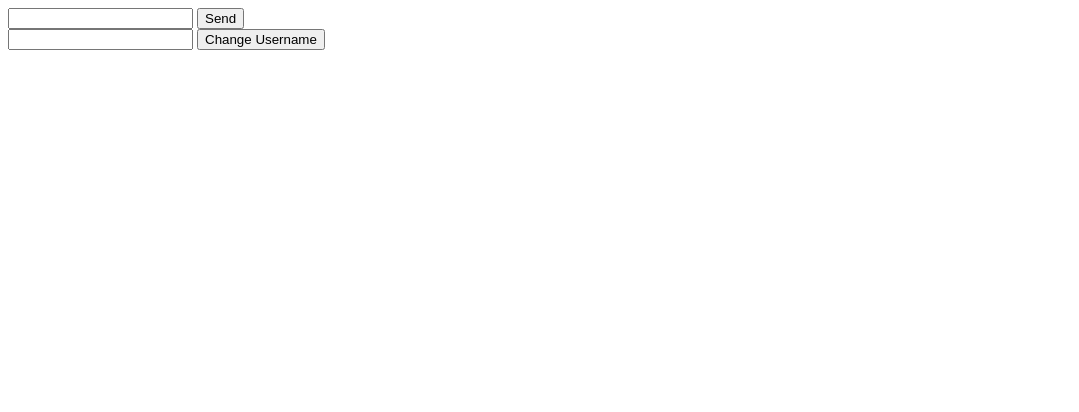
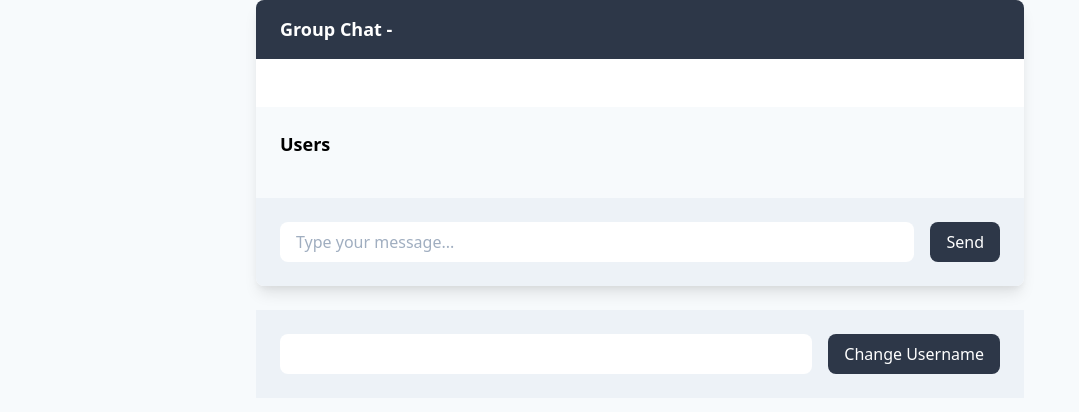
Before and after one commit to leonardoad/bun-chat, a website: page src/index.html in a window 1280 px wide. Shown: the whole page, without its empty margins (0-1079 px from the left). Drawn offline with nearby package versions, Linux system fonts and the light colour scheme.

Commit message:
feat: chat styling

```diff
--- a/src/index.html
+++ b/src/index.html
@@ -6,29 +6,48 @@
     <meta name="viewport" content="width=device-width, initial-scale=1.0">
     <title>Chat</title>
     <script src="https://cdn.jsdelivr.net/npm/vue/dist/vue.js"></script>
+    <link rel="stylesheet" href="https://cdnjs.cloudflare.com/ajax/libs/tailwindcss/1.4.6/tailwind.min.css">
 </head>
 
-<body>
-    <div id="app">
-        <div id="messages">
-            <div v-for="message in messages">
-                <strong>{{ message.username }}</strong>: {{ message.text }}
+
+<body class="bg-gray-100">
+    <div id="app" class="max-w-3xl mx-auto flex flex-col">
+        <div class="chat-container bg-white shadow-lg rounded-lg overflow-hidden">
+            <div class="chat-header bg-gray-800 text-white py-4 px-6">
+                <h1 class="text-lg font-bold">Group Chat - {{currentUser}}</h1>
+            </div>
+            <div class="chat-body p-6">
+                <div v-for="message in messages">
+                    <div class="chat-message  flex flex-col mb-4 justify-start">
+                        <div class="username font-bold text-sm"
+                            :class="{'text-right': currentUser == message.username}">{{ message.username }}</div>
+                        <div class="text bg-gray-200 rounded-lg py-2 px-4 inline-block w-auto"
+                            :class="{'self-end': currentUser == message.username}">{{ message.text }}</div>
+                    </div>
+                </div>
+            </div>
+            <div class="chat-sidebar bg-gray-100 p-6">
+                <h2 class="text-lg font-bold mb-4">Users</h2>
+                <ul>
+                    <li v-for="user in users" class="mb-2">{{ user }}</li>
+                </ul>
+            </div>
+            <div class="chat-input bg-gray-200 p-6 flex items-center">
+                <input type="text" id="message" placeholder="Type your message..." v-model="message"
+                    class="flex-1 py-2 px-4 rounded-lg mr-4">
+                <button id="send" @keyup.a="send" @click="send"
+                    class="bg-gray-800 text-white py-2 px-4 rounded-lg">Send</button>
             </div>
         </div>
-        <input type="text" id="message" v-model="message">
-        <button id="send" @keyup.a="send" @click="send">Send</button>
-        <div id="users">
-            <div v-for="user in users">
-                {{ user }}
+
+        <div id="change_username" class="mt-6">
+            <div class="chat-input bg-gray-200 p-6 flex items-center">
+                <input type="text" id="username" v-model="username" class="flex-1 py-2 px-4 rounded-lg mr-4">
+                <button id="change_username" @click="changeUsername"
+                    class="bg-gray-800 text-white py-2 px-4 rounded-lg">Change Username</button>
             </div>
         </div>
-        <div id="change_username">
-            <input type="text" id="username" v-model="username">
-            <button id="change_username" @click="changeUsername">Change Username</button>
-        </div>
     </div>
-
-
 </body>
 <script>
     //connect to server
@@ -58,6 +77,8 @@
     }
 
     const addUser = (user) => {
+        Vue.set(app, 'currentUser', user);
+
         //add user to users
         Vue.set(app.users, app.users.length, user);
     }
@@ -92,6 +113,7 @@
         data: {
             message: '',
             username: '',
+            currentUser: '',
             messages: [],
             users: []
         },
@@ -104,7 +126,7 @@
             },
             changeUsername: function () {
                 //send message to server
-                socket.send(JSON.stringify({ type:"CHANGE_USERNAME", data: this.username }));
+                socket.send(JSON.stringify({ type: "CHANGE_USERNAME", data: this.username }));
                 //clear message
                 this.username = '';
             }
```
